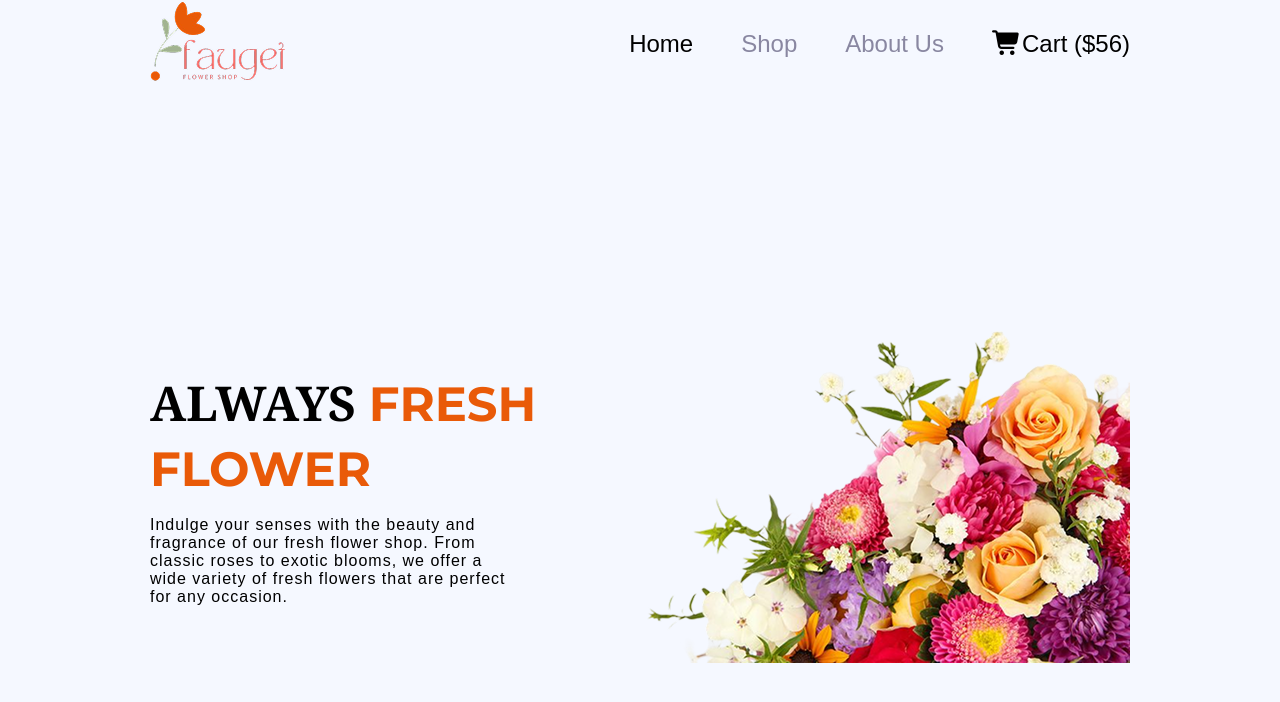
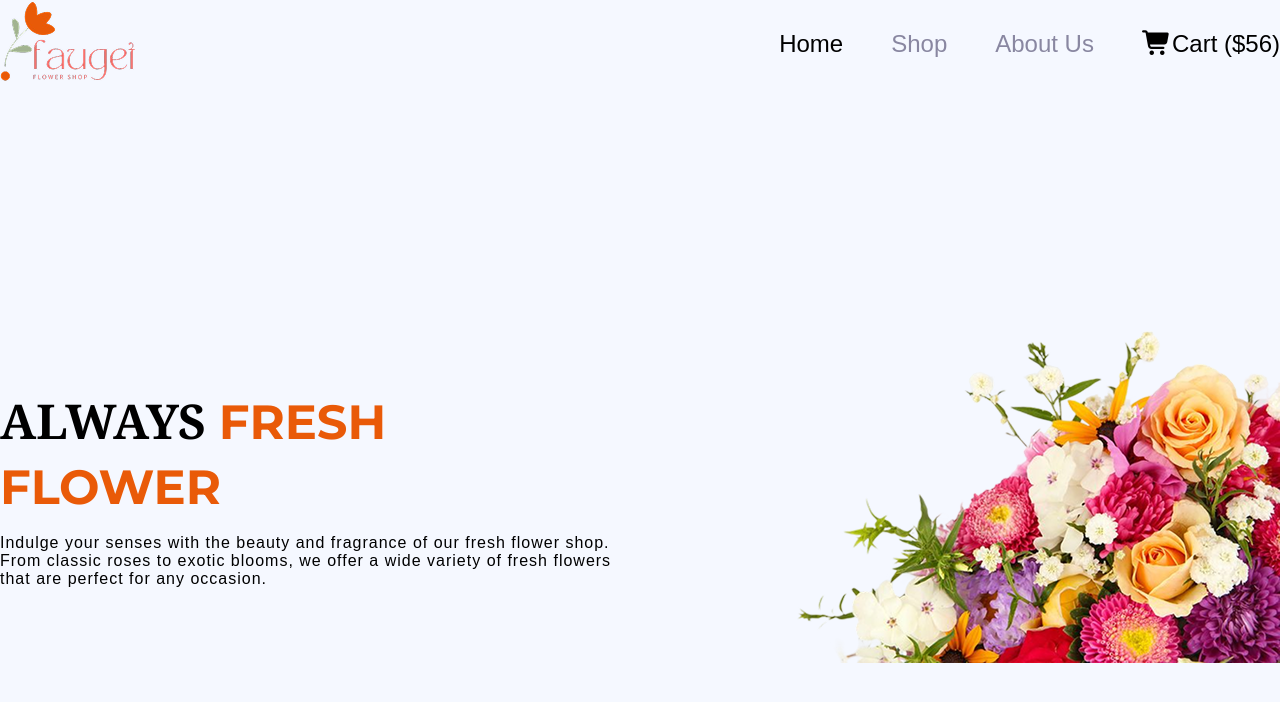
Before and after one commit to ripon-ch/ph-assignment2, a plain HTML site: page index.html in a window 1280 px wide. Drawn offline with Linux system fonts and the light colour scheme.

Commit message:
update style.css

```diff
--- a/style.css
+++ b/style.css
@@ -10,7 +10,7 @@
 /* common css */
 .container{
     max-width: 1440px;
-    margin: 0px 150px;
+    margin: auto;
 
 }
 
@@ -37,7 +37,7 @@
     flex-direction: row;
     justify-content: space-between;
     align-items: center;
-    gap: ;
+    gap: 100px;
 }
 .nav-item a{
 
```
